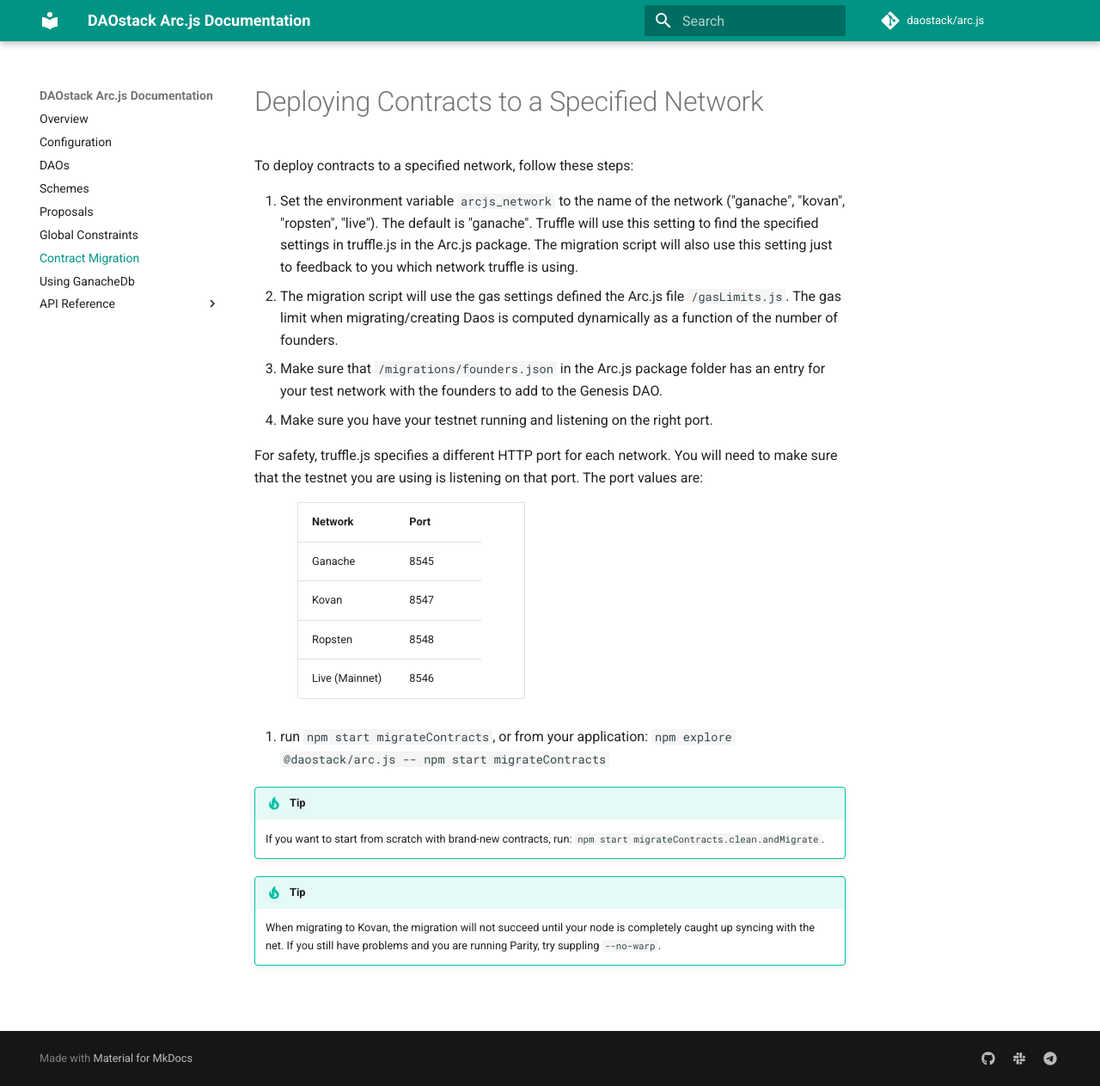
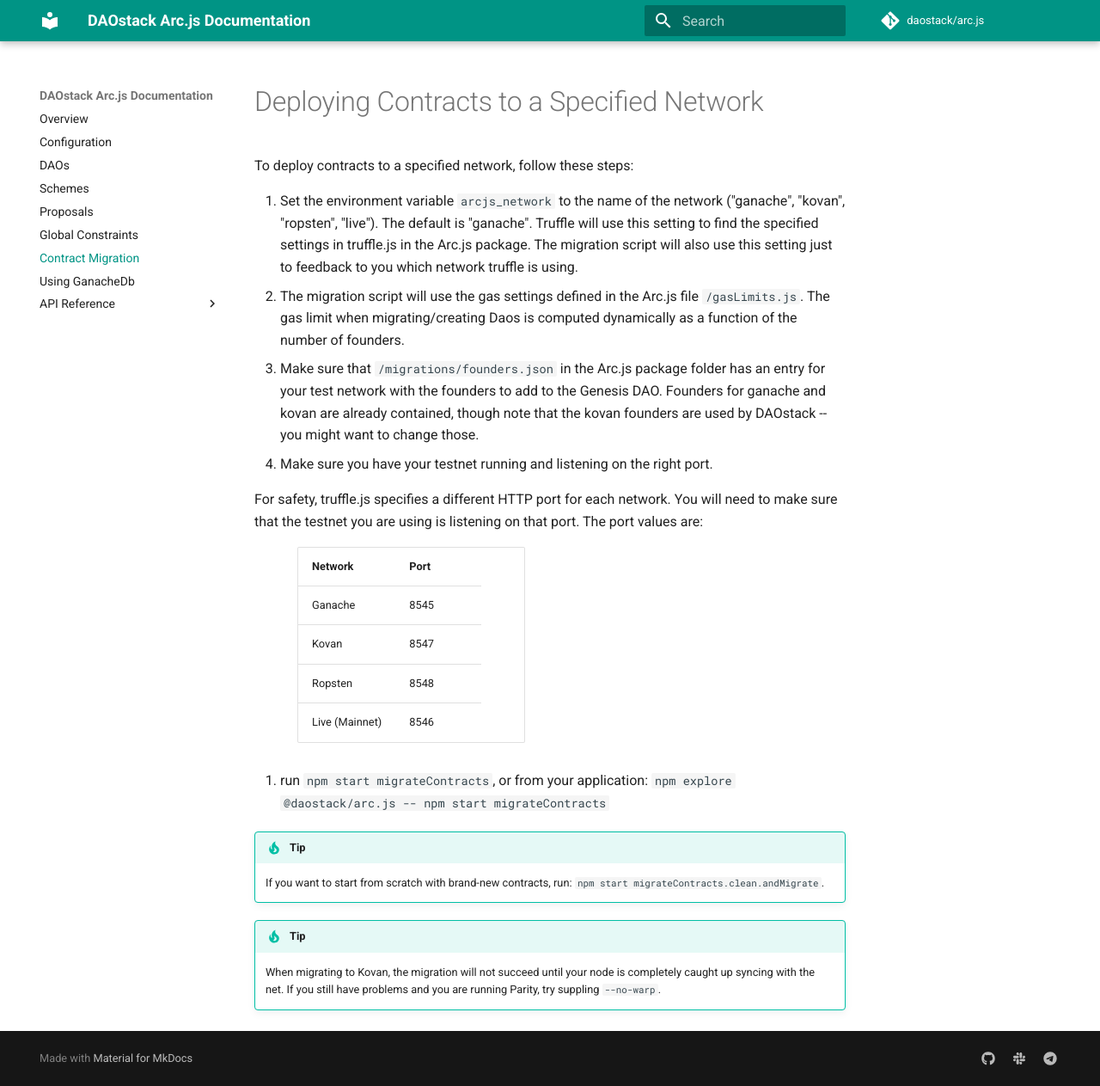
Before and after one commit to daostack/arc.js_legacy, an MkDocs documentation site: the page built from docs/Migration.md, in a window 1280 px wide and 1263 px high. Shown: the whole window at 86% size. Built offline with MkDocs 1.6.1 and Material for MkDocs 9.7.7, drawn with Linux system fonts in a browser that asks for light colours; comment, search, counter and statistics services are not loaded; old or Windows-style settings are respelled for this version of MkDocs.

Commit message:
requested changes

```diff
--- a/docs/Migration.md
+++ b/docs/Migration.md
@@ -3,8 +3,8 @@
 To deploy contracts to a specified network, follow these steps:
 
 1. Set the environment variable `arcjs_network` to the name of the network ("ganache", "kovan", "ropsten", "live"). The default is "ganache".  Truffle will use this setting to find the specified settings in truffle.js in the Arc.js package.  The migration script will also use this setting just to feedback to you which network truffle is using.
-2. The migration script will use the gas settings defined the Arc.js file `/gasLimits.js`.  The gas limit when migrating/creating Daos is computed dynamically as a function of the number of founders.
-3. Make sure that `/migrations/founders.json` in the Arc.js package folder has an entry for your test network with the founders to add to the Genesis DAO.
+2. The migration script will use the gas settings defined in the Arc.js file `/gasLimits.js`.  The gas limit when migrating/creating Daos is computed dynamically as a function of the number of founders.
+3. Make sure that `/migrations/founders.json` in the Arc.js package folder has an entry for your test network with the founders to add to the Genesis DAO.  Founders for ganache and kovan are already contained, though note that the kovan founders are used by DAOstack -- you might want to change those.
 4. Make sure you have your testnet running and listening on the right port.
 
    For safety, truffle.js specifies a different HTTP port for each network.  You will need to make sure that the testnet you are using is listening on that port.  The port values are:
```
Also changed, not shown: 1 other file.
